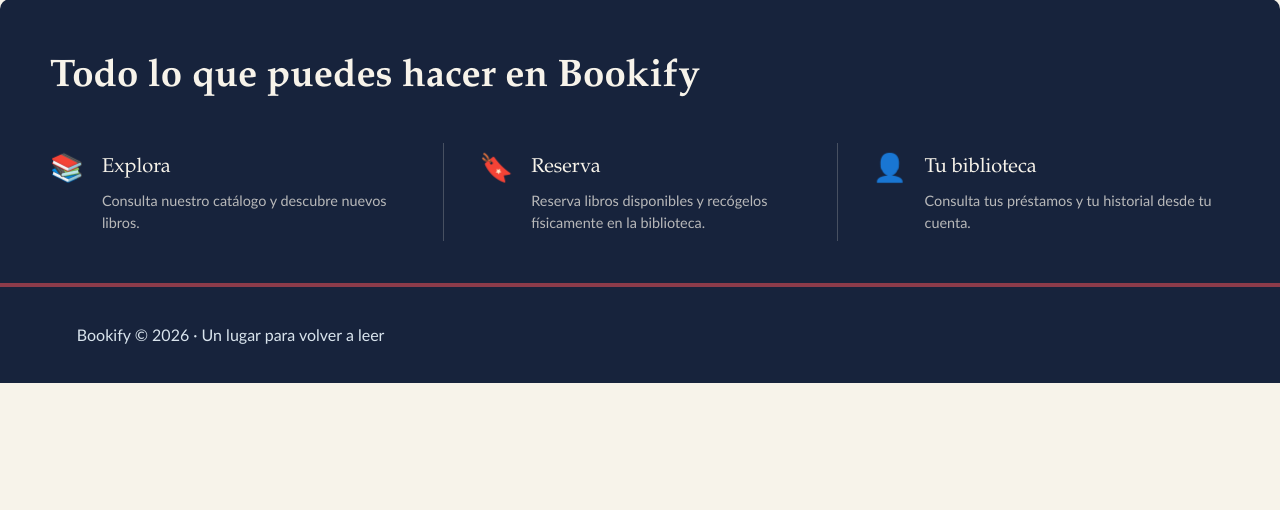
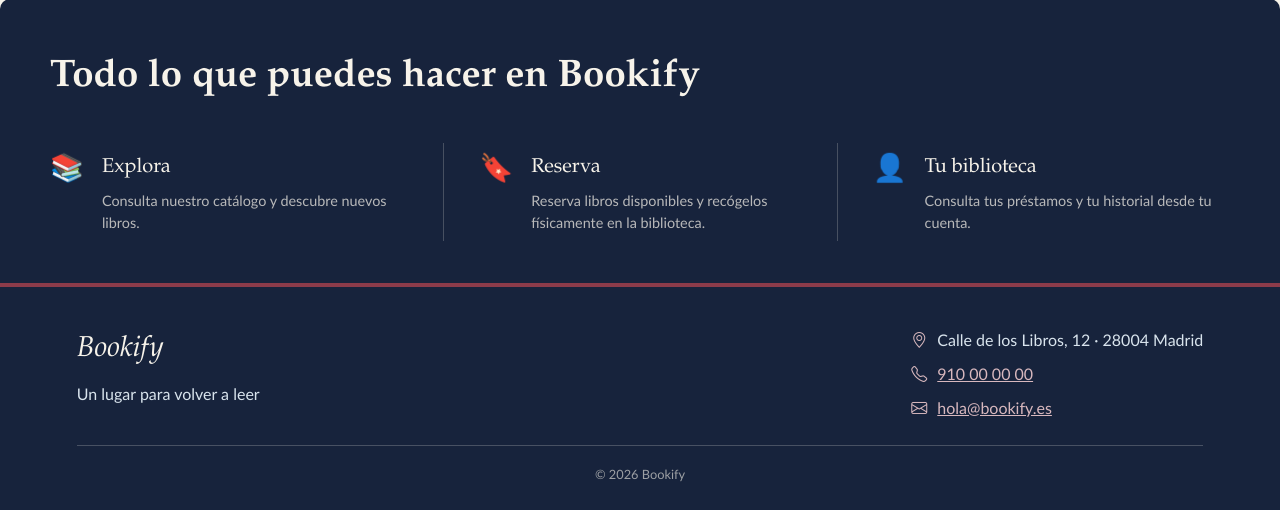
Before and after one commit to Laura93888/Biblioteca-Digital, a PHP site: page /index.php in a window 1280 px wide. Shown: the part 1930-2440 px from the top of the page. Before the commit the page ends 2313 px from the top, so only its background shows below. Run offline with PHP 8.4, Linux system fonts and the light colour scheme; a stand-in replaces the project's code that opens the database connection.

Commit message:
footer mejorado

```diff
--- a/cabecera.php
+++ b/cabecera.php
@@ -12,6 +12,7 @@ $sesioniniciada = isset($_SESSION["usuario"]);
   <meta charset="UTF-8">
   <title>Bookify - Biblioteca digital</title>
   <link rel="stylesheet" href="clases.css">
+  <link rel="stylesheet" href="https://cdn.jsdelivr.net/npm/bootstrap-icons@1.11.3/font/bootstrap-icons.min.css">
 </head>
 <body>
 
--- a/clases.css
+++ b/clases.css
@@ -590,6 +590,15 @@ section {
 
     .categoria-contenido strong {
         font-size: 1.4rem;
+    }
+
+    footer.footerppal {
+        flex-direction: column;
+        align-items: flex-start;
+    }
+
+    footer address {
+        text-align: left;
     }
 }
 
@@ -3554,3 +3563,73 @@ body.modal-abierto {
         gap: 15px;
     }
 }
+/* =========================================================
+   FOOTER
+   ========================================================= */
+
+footer.footerppal {
+    display: flex;
+    flex-wrap: wrap;
+    align-items: flex-start;
+    justify-content: space-between;
+    gap: 25px 20px;
+
+    padding: 40px 6% 25px;
+
+    color: var(--blanco);
+    background: var(--azul);
+
+    border-top: 4px solid var(--burdeos);
+}
+
+footer p {
+    margin: 0;
+
+    color: var(--azul-claro);
+}
+
+footer a {
+    color: var(--rosa);
+}
+
+footer strong {
+    display: block;
+    margin-bottom: 8px;
+
+    color: var(--beige);
+    font-family: "Palatino Linotype", Palatino, Georgia, serif;
+    font-size: 1.8rem;
+    font-style: italic;
+    font-weight: normal;
+}
+
+footer address {
+    display: flex;
+    flex-direction: column;
+    align-items: flex-start;
+    gap: 8px;
+
+    font-style: normal;
+    text-align: left;
+}
+
+footer address p {
+    display: flex;
+    align-items: center;
+    gap: 10px;
+}
+
+footer address i {
+    color: var(--rosa);
+}
+
+footer small {
+    flex-basis: 100%;
+    padding-top: 18px;
+
+    color: rgba(247, 243, 234, 0.6);
+    border-top: 1px solid rgba(247, 243, 234, 0.22);
+
+    font-size: 0.8rem;
+    text-align: center;
+}
--- a/footer.php
+++ b/footer.php
@@ -1,6 +1,14 @@
 <footer class="footerppal">
-    <p>Bookify &copy; <?= date("Y") ?> · Un lugar para volver a leer</p>
+    <div>
+        <strong>Bookify</strong>
+        <p>Un lugar para volver a leer</p>
+    </div>
+
+    <address>
+        <p><i class="bi bi-geo-alt"></i> Calle de los Libros, 12 · 28004 Madrid</p>
+        <p><i class="bi bi-telephone"></i> <a href="tel:+34910000000">910 00 00 00</a></p>
+        <p><i class="bi bi-envelope"></i> <a href="mailto:hola@bookify.es">hola@bookify.es</a></p>
+    </address>
+
+    <small>&copy; <?= date("Y") ?> Bookify</small>
 </footer>
-
-</body>
-</html>
```
